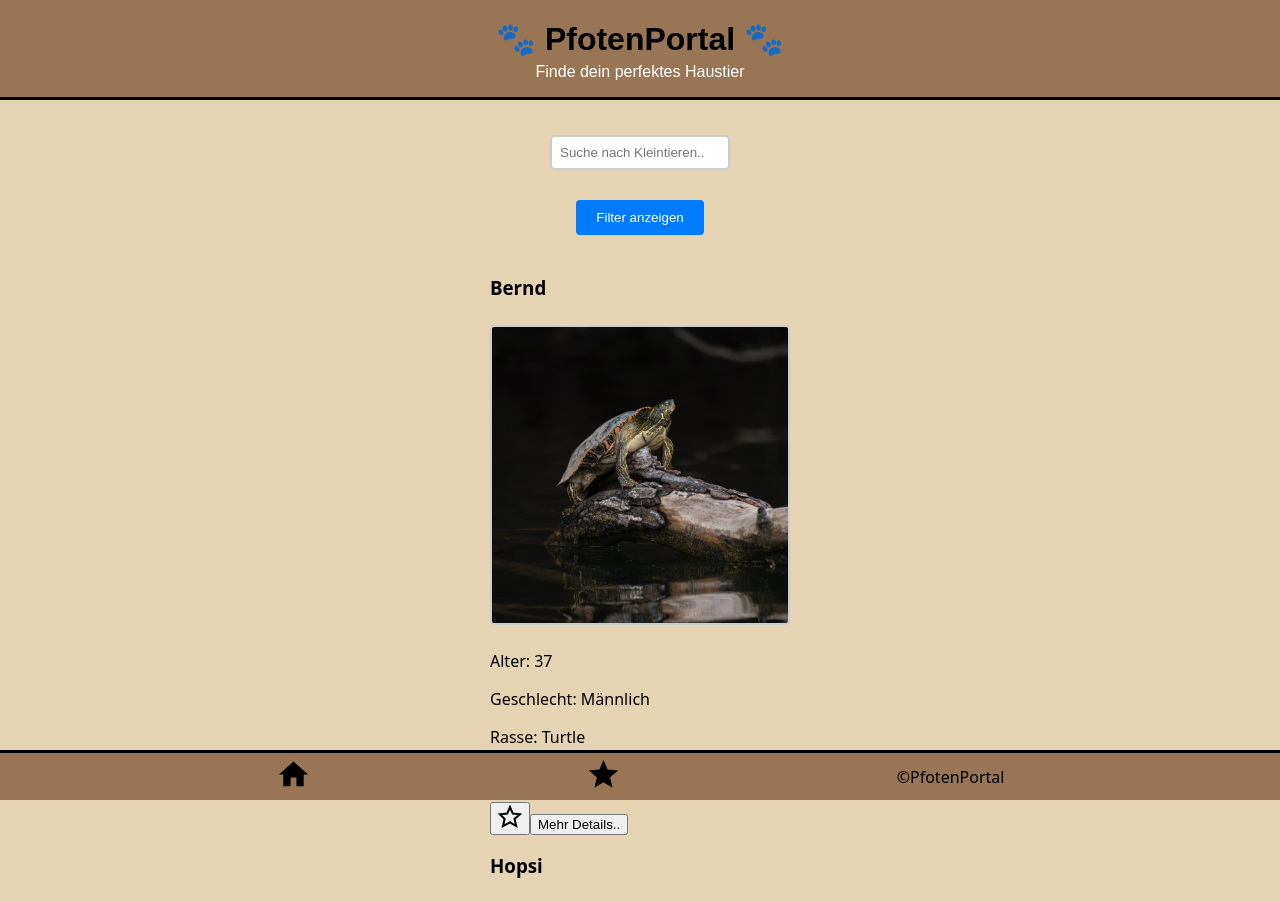
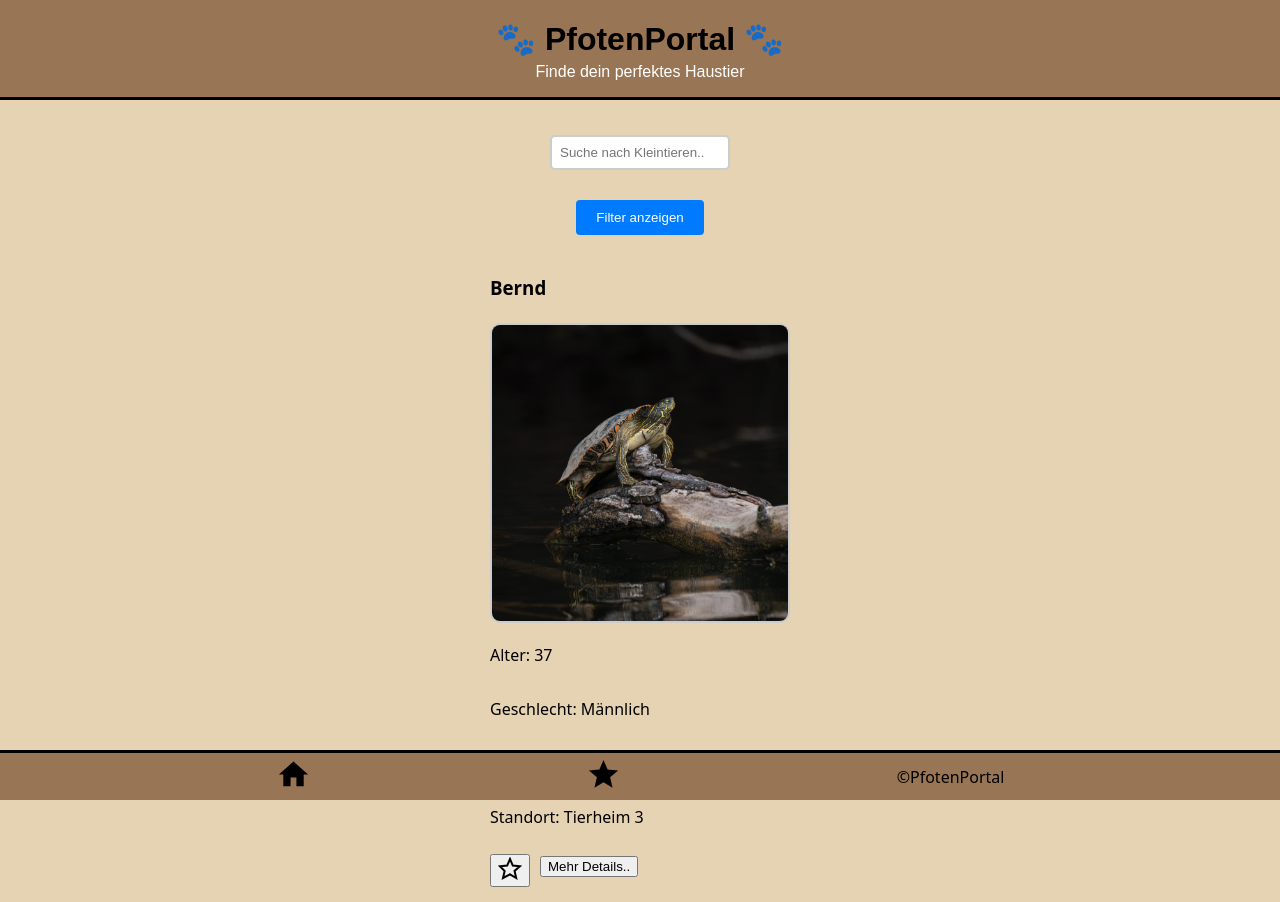
Before and after one commit to DErdmann1/Pfoten-Portal, a Next.js app: page /smallanimals in a window 1280 px wide. Shown: the top 902 px of the page. Built offline with nearby package versions, Linux system fonts and the light colour scheme.

Commit message:
add more border radius to images and change the bottom margin for a container

```diff
--- a/components/Smallanimallist/index.js
+++ b/components/Smallanimallist/index.js
@@ -10,11 +10,23 @@ const ListContainer = styled.ul`
 
 const SmallanimalImage = styled(Image)`
   display: block;
-  margin: 25px auto;
+  margin: 5px auto;
   border: 2px solid #ccc;
-  border-radius: 4px;
+  border-radius: 10px;
   max-width: 300px;
   max-height: 300px;
+`;
+
+const ListItem = styled.li`
+  display: flex;
+  flex-direction: column;
+`;
+
+const ButtonContainer = styled.div`
+  display: flex;
+  gap: 10px;
+  margin-top: 10px;
+  margin-bottom: 35px;
 `;
 
 export default function SmallAnimalList({ items, onBookmark, isBookmarked }) {
@@ -32,7 +44,7 @@ export default function SmallAnimalList({ items, onBookmark, isBookmarked }) {
   return (
     <ListContainer>
       {items.map((item) => (
-        <li key={item.id}>
+        <ListItem key={item.id}>
           <h3>{item.name}</h3>
           <SmallanimalImage
             src={item.image}
@@ -45,16 +57,20 @@ export default function SmallAnimalList({ items, onBookmark, isBookmarked }) {
           <p>Rasse: {item.breed}</p>
           <p>Standort: {item.location}</p>
 
+          <ButtonContainer>
             <BookmarkButton
               itemId={item.id}
-            onBookmark={(isBookmarked) => handleBookmark(item.id, isBookmarked)}
+              onBookmark={(isBookmarked) =>
+                handleBookmark(item.id, isBookmarked)
+              }
               isBookmarked={isBookmarked(item.id)}
             />
 
             <Link href={`/moredetails/${item.id}`}>
               <button>Mehr Details..</button>
             </Link>
-        </li>
+          </ButtonContainer>
+        </ListItem>
       ))}
     </ListContainer>
   );
```
Also changed, not shown: components/Catlist/index.js (+29 -4 lines), components/Doglist/index.js (+21 -5 lines). Lines whose indentation alone changed are shown as unchanged.
